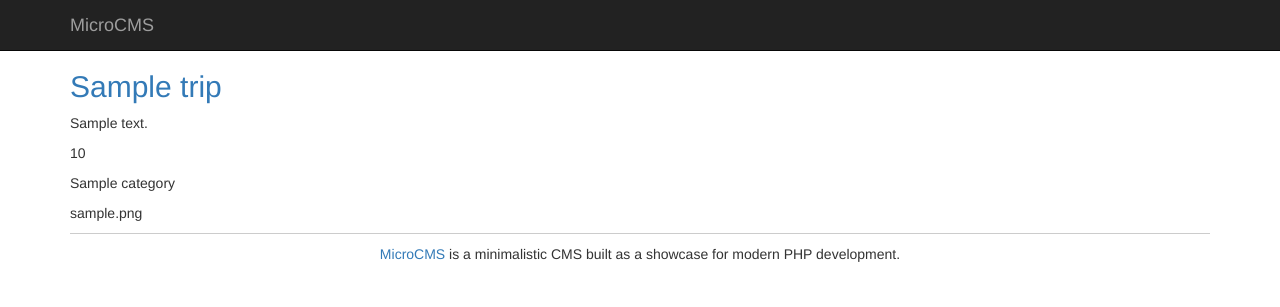
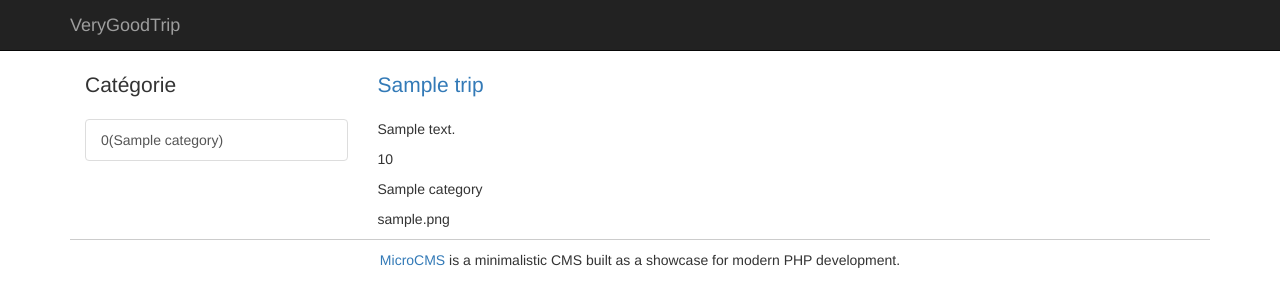
Before and after one commit to JoymangulJensen/VeryGoodTrip, a PHP site: template views/index.html.twig in a window 1280 px wide. Shown: the top 307 px of the page. Run offline with PHP 8.4, Linux system fonts and the light colour scheme; the template is opened without the code that fills it: most values are stand-ins (such as "Sample title", 1, 10 or a date in 2020); some libraries are stand-ins or nearby versions.

Commit message:
Show the different categories on homepage; improve homepage display

```diff
--- a/src/Controller/HomeController.php
+++ b/src/Controller/HomeController.php
@@ -16,7 +16,10 @@ class HomeController {
      */
     public function indexAction(Application $app) {
         $trips = $app['dao.trip']->findAll();
-        return $app['twig']->render('index.html.twig', array('trips' => $trips));
+        $categories = $app['dao.trip']->getAllCategories();
+        return $app['twig']->render('index.html.twig', array(
+                                                        'trips' => $trips,
+                                                        'categories' => $categories));
     }
 
 
--- a/views/index.html.twig
+++ b/views/index.html.twig
@@ -3,13 +3,29 @@
 {% block title %}Home{% endblock %}
 
 {% block content %}
+    <div class="container">
+
+        <div class="row">
+
+            <div class="col-md-3">
+                <p class="lead">Catégorie</p>
+                <div class="list-group">
+                    {% for category,count in categories %}
+                        <a href="#" class="list-group-item">{{ category }}({{ count }})</a>
+                    {% endfor %}
+                </div>
+            </div>
+
+            <div class="col-md-9">
                 {% for trip in trips %}
-        <article>
-            <h2><a class="articleTitle" href="#">{{ trip.name }}</a></h2>
+                    <p class="lead"><a class="articleTitle" href="#">{{ trip.name }}</a></p>
                     <p>{{ trip.description }}</p>
                     <p>{{ trip.price }}</p>
                     <p>{{ trip.category }}</p>
                     <p>{{ trip.image }}</p>
-        </article>
                 {% endfor %}
+            </div>
+        </div>
+    </div>
+    <!-- /.container -->
 {% endblock %}
--- a/views/layout.html.twig
+++ b/views/layout.html.twig
@@ -5,8 +5,8 @@
     <meta http-equiv="X-UA-Compatible" content="IE=edge">
     <meta name="viewport" content="width=device-width, initial-scale=1">
     <link href="{{ app.request.basepath }}/lib/bootstrap/css/bootstrap.min.css" rel="stylesheet">
-    <link href="{{ app.request.basepath }}/css/microcms.css" rel="stylesheet">
-    <title>MicroCMS - {% block title %}{% endblock %}</title>
+    <link href="{{ app.request.basepath }}/css/style.css" rel="stylesheet">
+    <title>{% block title %}{% endblock %} | VeryGoodTrip</title>
 </head>
 <body>
 <div class="container">
@@ -18,7 +18,7 @@
                     <span class="icon-bar"></span>
                     <span class="icon-bar"></span>
                 </button>
-                <a class="navbar-brand" href="{{ path('home') }}">MicroCMS</a>
+                <a class="navbar-brand" href="{{ path('home') }}">VeryGoodTrip</a>
             </div>
             <div class="collapse navbar-collapse" id="navbar-collapse-target">
                 <ul class="nav navbar-nav navbar-right">
--- a/web/css/microcms.css
+++ b/web/css/style.css
@@ -1,5 +1,5 @@
 body {
-    padding-top: 50px;
+    padding-top: 70px;
 }
 
 .footer {
```
Also changed, not shown: src/DAO/TripDAO.php (+18 -1 lines). Lines whose indentation alone changed are shown as unchanged.
